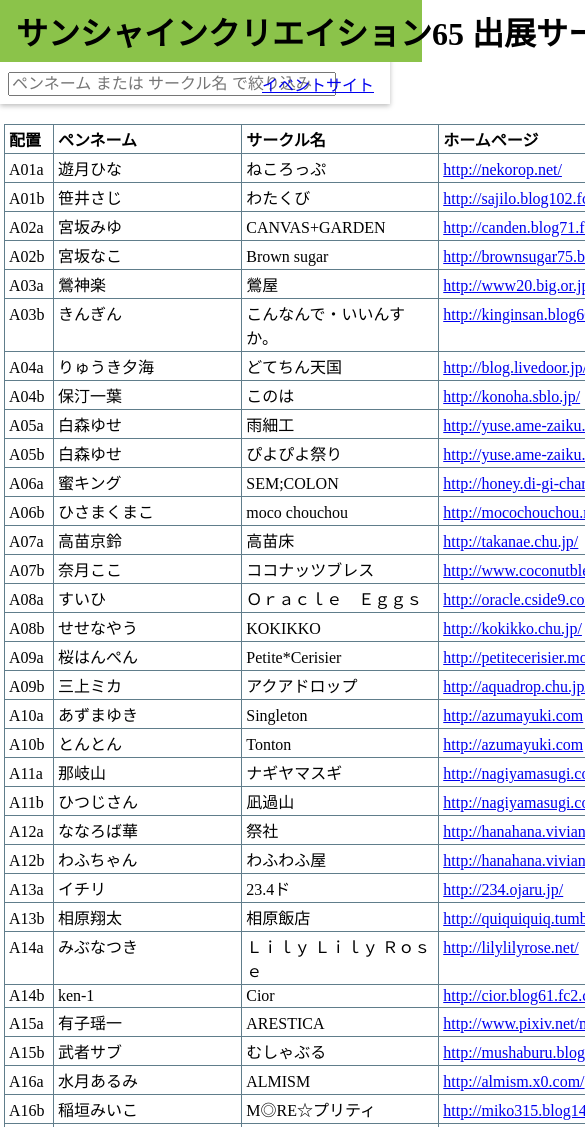
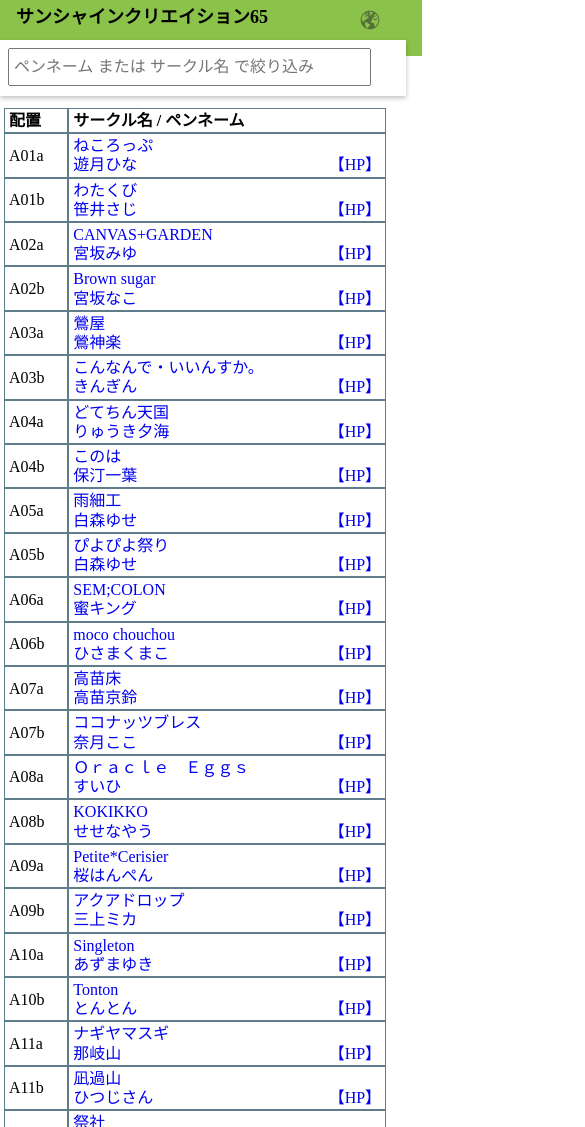
Before and after one commit to ichigotake/CircleWebSearch, a website: page index.html in a window 390 px wide. Shown: the top 1127 px of the page, 585 px wide, since content can reach past the window. Drawn offline with Linux system fonts and the light colour scheme.

Commit message:
Add smartphone support

```diff
--- a/index.html
+++ b/index.html
@@ -2,25 +2,23 @@
 <html lang="ja">
 <head>
   <meta charset="UTF-8">
+  <meta name="viewport" content="width=device-width">
   <title>CreationSearch</title>
   <link rel="stylesheet" type="text/css; charset=UTF-8" href="src/css/main.css">
 </head>
 <body>
 
 <div id="toolbar">
-
-  <h1 id="toolbar-label">サンシャインクリエイション65 出展サークル一覧</h1>
-
+  <h1 id="toolbar-label">サンシャインクリエイション65</h1>
+  <a id="event-site-link" href="http://www.creation.gr.jp/" target="_blank">
+    <img class="toolbar-icon" src="src/img/ic_action_web_site.png" alt="イベントサイト">
+  </a>
 </div>
 
 <div id="header">
-
   <form id="circles-search-form" method="get" action="#">
     <input type="text" id="circles-search-form-keyword" name="keyword" placeholder="ペンネーム または サークル名 で絞り込み">
   </form>
-
-  <a id="event-site-link" href="http://creation.gr.jp" target="_blank">イベントサイト</a>
-
 </div>
 
 
--- a/src/css/main.css
+++ b/src/css/main.css
@@ -1,30 +1,43 @@
 body {
   margin: 0;
   padding: 0;
+  line-height: 1.2em;
 }
 
 #toolbar {
   position: fixed;
     top: 0;
   background: #8BC34A;
+  height: 40px;
   width: 100%;
   padding: 8px 16px;
-  z-index: 100;
+  z-index: 1;
 }
 
 #toolbar-label {
   margin: 0;
   white-space: nowrap;
+  vertical-align: middle;
+  font-size: 18px;
+}
+
+.toolbar-icon {
+  height: 40px;
+  width: 40px;
+  padding: 8px;
+  box-sizing: border-box;
 }
 
 /** search form */
 
 #header {
   position: fixed;
-    top: 0;
+    top: 40px;
   width: 100%;
-  padding-top: 72px;
+  height: 40px;
+  padding: 8px;
   background: #ffffff;
+  z-index: 2;
   /* box-shadow */
   transition: box-shadow 0.2s cubic-bezier(0.4, 0, 0.2, 1);
   transition-delay: 0.2s;
@@ -32,17 +45,16 @@ body {
 }
 
 #circles-search-form-keyword {
-  width: 320px;
-  margin-right: 8px;
-  margin-left: 8px;
-  margin-bottom: 8px;
+  width: 90%;
+  max-width: 560px;
+  padding: 8px 4px;
   font-size: 16px;
 }
 
 #event-site-link {
   position: absolute;
-    right: 16px;
-    top: 72px;
+    top: 0;
+    right: 32px;
 }
 
 /** circles */
@@ -50,11 +62,11 @@ body {
 #circles {
   background: #ffffff;
   width: 98%;
-  margin-top: 124px;
+  margin-top: 108px;
   margin-right: auto;
   margin-bottom: 48px;
   margin-left: auto;
-  border-collapse: collapse;
+  display: table;
 }
 
 #circles-header-row {
@@ -77,6 +89,10 @@ body {
   border: 1px #607D8B solid;
 }
 
+.circle-body-row a {
+  text-decoration: none;
+}
+
 .circle-body-column {
   display: table-cell;
   padding: 2px 4px 2px 4px;
@@ -87,12 +103,14 @@ body {
 
 .circle-space {
   white-space: nowrap;
+  vertical-align: middle;
 }
 
 .circle-pen-name {
   white-space: nowrap;
 }
 
-.circle-url a {
-  display: block;
+/** circle body for mobile */
+.circle-url-mobile {
+  float: right;
 }
--- a/src/js/app.js
+++ b/src/js/app.js
@@ -2,13 +2,12 @@
 $(document).ready(function(){
 
   var renderer;
-//  TODO:
-//  if (window.innerWidth > 490) {
+  var isTablet = window.innerWidth > 480;
+  if (isTablet) {
     renderer = new TabletRenderer();
-//  } else {
-//    renderer = new MobileRenderer();
-//  }
-
+  } else {
+    renderer = new MobileRenderer();
+  }
 
   var $circlesBody = $('#circles');
   var $circlesBodyRows = [];
@@ -19,13 +18,24 @@ $(document).ready(function(){
     $circlesBodyRows[c.id] = $('#circle-' + c.id);
   }
 
+  var $toolbar = $('#toolbar');
   var $circlesHeader = $('#circles-header-row');
   $circlesHeader.append(renderer.renderHeader());
   $circlesHeader.css('display', 'table-row');
 
+  var $header = $('#header');
   var $searchKeyword = $('#circles-search-form-keyword');
   $searchKeyword.keypress(function(e){
     return !((e.which && e.which === 13) || (e.keyCode && e.keyCode === 13));  });
+
+  $searchKeyword.focus(function () {
+    $header.css('top', 0);
+    $circles.css('margin-top', parseInt($circles.css('margin-top')) - $header.height());
+  });
+  $searchKeyword.blur(function () {
+    $header.css('top', $toolbar.height());
+    $circles.css('margin-top', parseInt($circles.css('margin-top')) + $header.height());
+  });
 
   Rx.Observable.fromEvent($searchKeyword, 'keyup')
     .map(function(e){ return e.target.value; })
--- a/src/js/renderer.js
+++ b/src/js/renderer.js
@@ -22,3 +22,31 @@ var TabletRenderer = function() {
       '';
   };
 };
+
+var MobileRenderer = function () {
+
+  this.renderHeader = function () {
+    return '' +
+      '<div class="circles-header-column">配置</div>' +
+      '<div class="circles-header-column">サークル名 / ペンネーム</div>' +
+      ''
+      ;
+  };
+
+  this.renderCircle = function(circle) {
+    var hasHomepage = circle.circle_url != '';
+    var linkStart = hasHomepage ? '<a target="_blank" href="' + circle.circle_url + '">' : '';
+    var linkEnd = hasHomepage ? '</a>' : '';
+    var homepageIcon = hasHomepage ? '<div class="circle-url-mobile">【HP】</div>' : '';
+    return '' +
+      '<div id="circle-' + circle.id + '" class="circle-body-row">' +
+        '<div class="circle-space circle-body-column">' + circle.space + '</div>' +
+        '<div class="circle-name circle-body-column">' + linkStart +
+          '<div>' + circle.circle_name + '</div>' +
+          homepageIcon +
+          '<div>' + circle.pen_name + '</div>' +
+        linkEnd + '</div>' +
+      '</div>' +
+      '';
+  };
+};
```
Also changed, not shown: src/img/ic_action_web_site.png (added).
